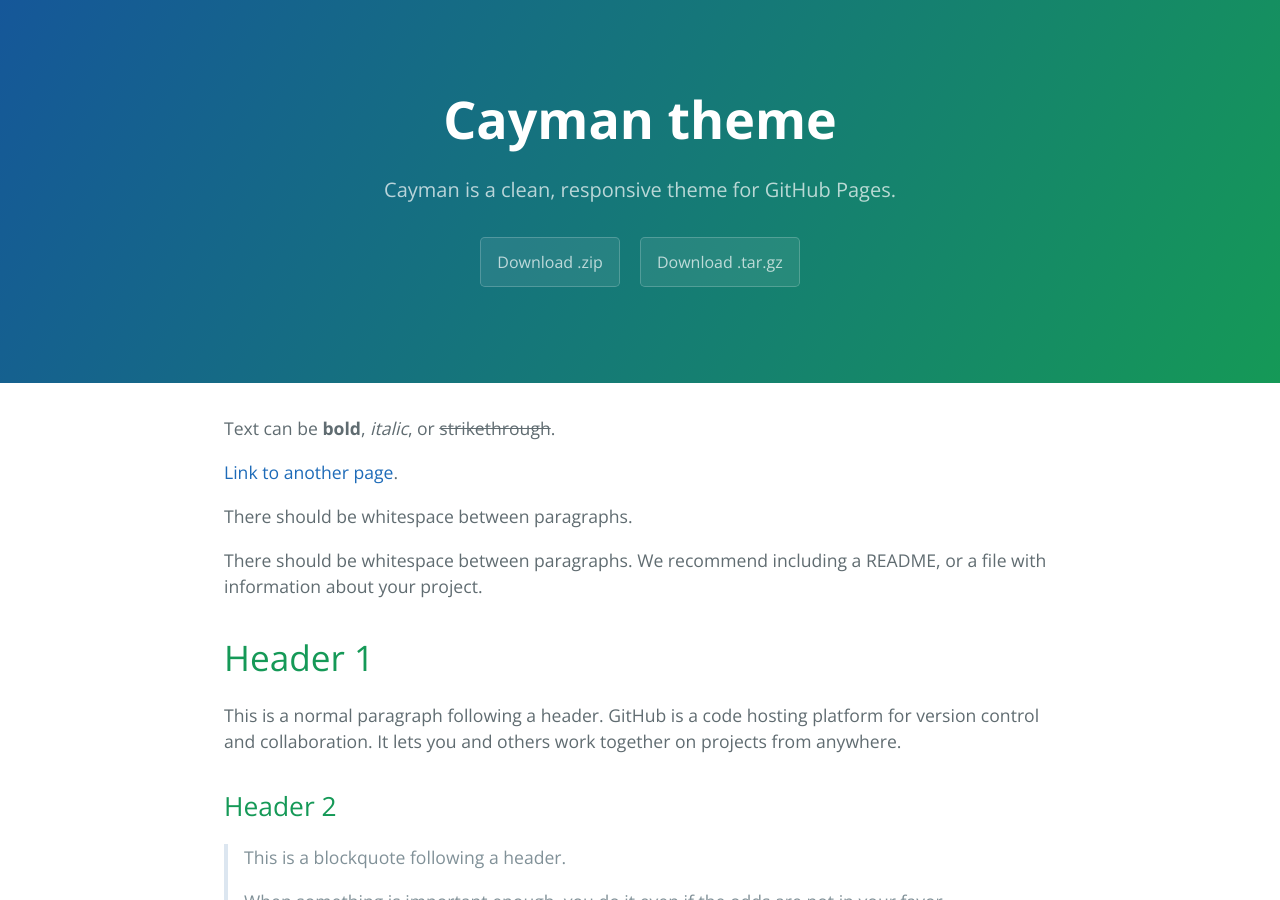
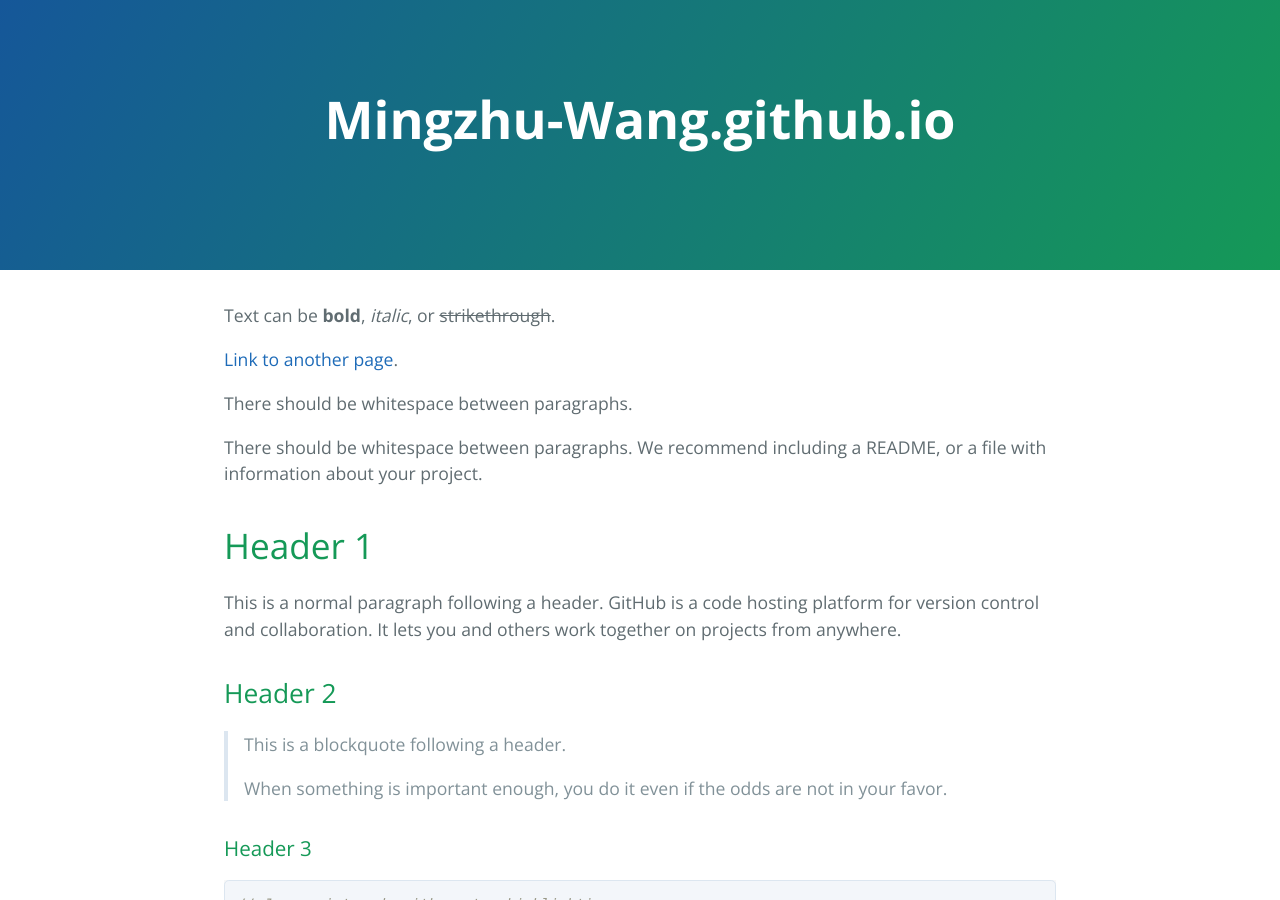
Before and after one commit to Mingzhu-Wang/Mingzhu-Wang.github.io, a Jekyll site: the page built from index.md, in a window 1280 px wide and 900 px high. Built offline with Jekyll 4.4.1, drawn with Linux system fonts in a browser that asks for light colours; the repository's description, which GitHub fills in, is left out.

Commit message:
Update _config.yml

```diff
--- a/_config.yml
+++ b/_config.yml
@@ -1,9 +1,3 @@
-title: Cayman theme
-description: Cayman is a clean, responsive theme for GitHub Pages.
-show_downloads: true
-google_analytics:
-theme: jekyll-theme-cayman
-
 remote_theme: pages-themes/cayman@v0.2.0
 plugins:
 - jekyll-remote-theme # add this line to the plugins list if you already have one
```
